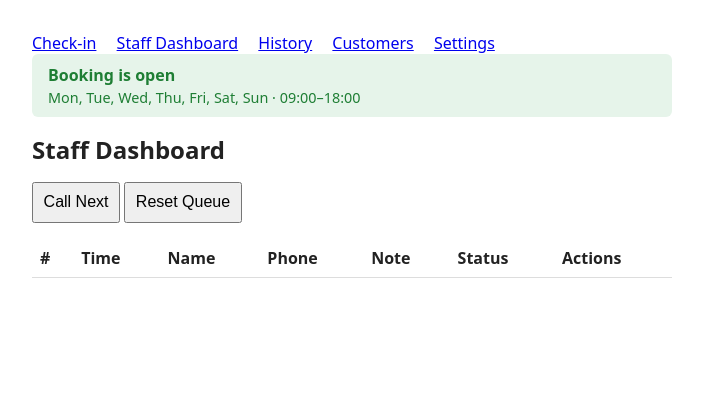
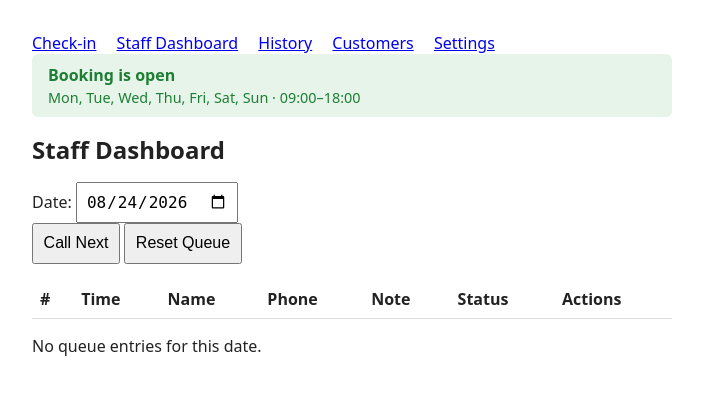
Before and after one commit to mrprogrammingx/barbershop-queue, a FastAPI app: page /dashboard in a window 1280 px wide. Shown: the top 395 px of the page, without its empty margins (288-991 px from the left). Run offline with FastAPI, Linux system fonts and the light colour scheme; data comes from the database, SQL or seed files in the repository; data that the repository does not hold is empty.

Commit message:
Add date picker to staff dashboard to browse other days' queues
GET /queue now accepts an optional for_date param (defaults to
today, unchanged behavior). Dashboard gets a date picker showing
that day's active bookings; Call Next and Reset Queue are disabled
with an explanatory hint when viewing a date other than today, since
those actions only ever apply to today's live queue.

Co-Authored-By: Claude Sonnet 5 <noreply@anthropic.com>

```diff
--- a/app/routers/queue.py
+++ b/app/routers/queue.py
@@ -166,11 +166,11 @@ def check_in(payload: CheckInRequest, db: Session = Depends(get_db)):
 
 
 @router.get("", response_model=list[QueueEntryOut])
-def list_queue(db: Session = Depends(get_db)):
-    today = get_today()
+def list_queue(for_date: date | None = None, db: Session = Depends(get_db)):
+    target_date = for_date or get_today()
     return (
         db.query(QueueEntry)
-        .filter(QueueEntry.queue_date == today)
+        .filter(QueueEntry.queue_date == target_date)
         .filter(QueueEntry.status.in_([QueueStatus.waiting, QueueStatus.next, QueueStatus.in_progress]))
         .order_by(QueueEntry.appointment_time.asc(), QueueEntry.position.asc())
         .all()
--- a/app/templates/dashboard.html
+++ b/app/templates/dashboard.html
@@ -4,9 +4,15 @@
   <h1>Staff Dashboard</h1>
 
   <div>
+    <label for="dashboard-date-picker">Date:</label>
+    <input type="date" id="dashboard-date-picker">
+  </div>
+
+  <div>
     <button id="call-next">Call Next</button>
     <button id="reset-queue">Reset Queue</button>
   </div>
+  <p id="today-only-hint" class="hint" style="display: none;">Call Next and Reset Queue only apply to today's queue.</p>
 
   <table>
     <thead>
@@ -14,16 +20,37 @@
     </thead>
     <tbody id="queue-body"></tbody>
   </table>
+  <p id="empty-message" style="display: none;">No queue entries for this date.</p>
+
+  <style>
+    .hint { font-size: 0.9rem; color: #666; max-width: 480px; }
+  </style>
 
   <script>
+    function todayIso() {
+      return new Date().toISOString().slice(0, 10);
+    }
+
+    function dashboardDateIso() {
+      return document.getElementById("dashboard-date-picker").value || todayIso();
+    }
+
     async function loadQueue() {
       if (document.activeElement && document.activeElement.classList.contains("note-input")) {
         return;
       }
-      const res = await fetch("/queue");
+      const selectedDate = dashboardDateIso();
+      const isToday = selectedDate === todayIso();
+      document.getElementById("call-next").disabled = !isToday;
+      document.getElementById("reset-queue").disabled = !isToday;
+      document.getElementById("today-only-hint").style.display = isToday ? "none" : "block";
+
+      const res = await fetch(`/queue?for_date=${selectedDate}`);
       const entries = await res.json();
       const body = document.getElementById("queue-body");
+      const emptyMessage = document.getElementById("empty-message");
       body.innerHTML = "";
+      emptyMessage.style.display = entries.length === 0 ? "block" : "none";
       for (const entry of entries) {
         const tr = document.createElement("tr");
         tr.innerHTML = `
@@ -77,6 +104,9 @@
       }
     });
 
+    document.getElementById("dashboard-date-picker").addEventListener("change", loadQueue);
+    document.getElementById("dashboard-date-picker").value = todayIso();
+
     loadQueue();
     setInterval(loadQueue, 5000);
   </script>
```
